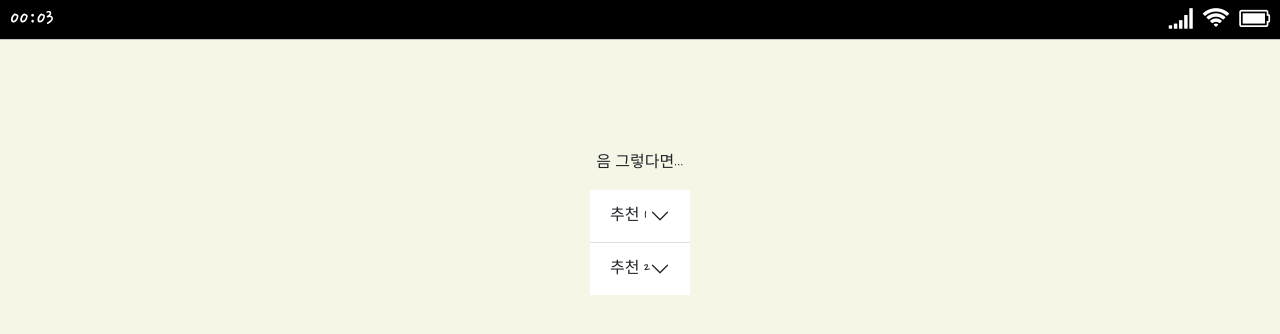
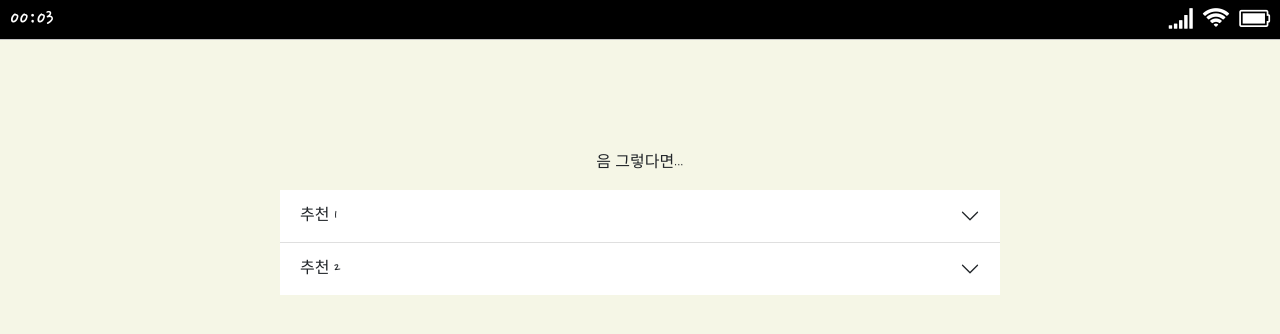
Before and after one commit to BeforePassion/your_today, a Flask app: page /result/second in a window 1280 px wide. Shown: the top 334 px of the page. Run offline with Flask 2, Linux system fonts and the light colour scheme; data that the repository does not hold is empty; some libraries are stand-ins or nearby versions.

Commit message:
commit test

```diff
--- a/templates/second.html
+++ b/templates/second.html
@@ -97,13 +97,13 @@
             <div class="accordion-item">
                 <h2 class="accordion-header" id="flush-headingOne">
                     <button class="accordion-button collapsed" type="button" data-bs-toggle="collapse"
-                            data-bs-target="#flush-collapseOne" aria-expanded="false" aria-controls="flush-collapseOne">
+                            data-bs-target="#flush-collapseOne" aria-expanded="false" aria-controls="flush-collapseOne" style="width: 70vw; max-width: 720px">
                         추천 1
                     </button>
                 </h2>
                 <div id="flush-collapseOne" class="accordion-collapse collapse" aria-labelledby="flush-headingOne"
                      data-bs-parent="#accordionFlushExample">
-                    <div class="accordion-body" style="display: flex; justify-content: center">
+                    <div class="accordion-body" style="display: flex; justify-content: center; width: 70vw; max-width: 720px">
                         <!--                        ajax 부분-->
                         <!--                        <div class="music_container" id="music_container_1"></div>-->
                         <!--                        <div class="movie_container" id="movie_container_1"></div>-->
```
